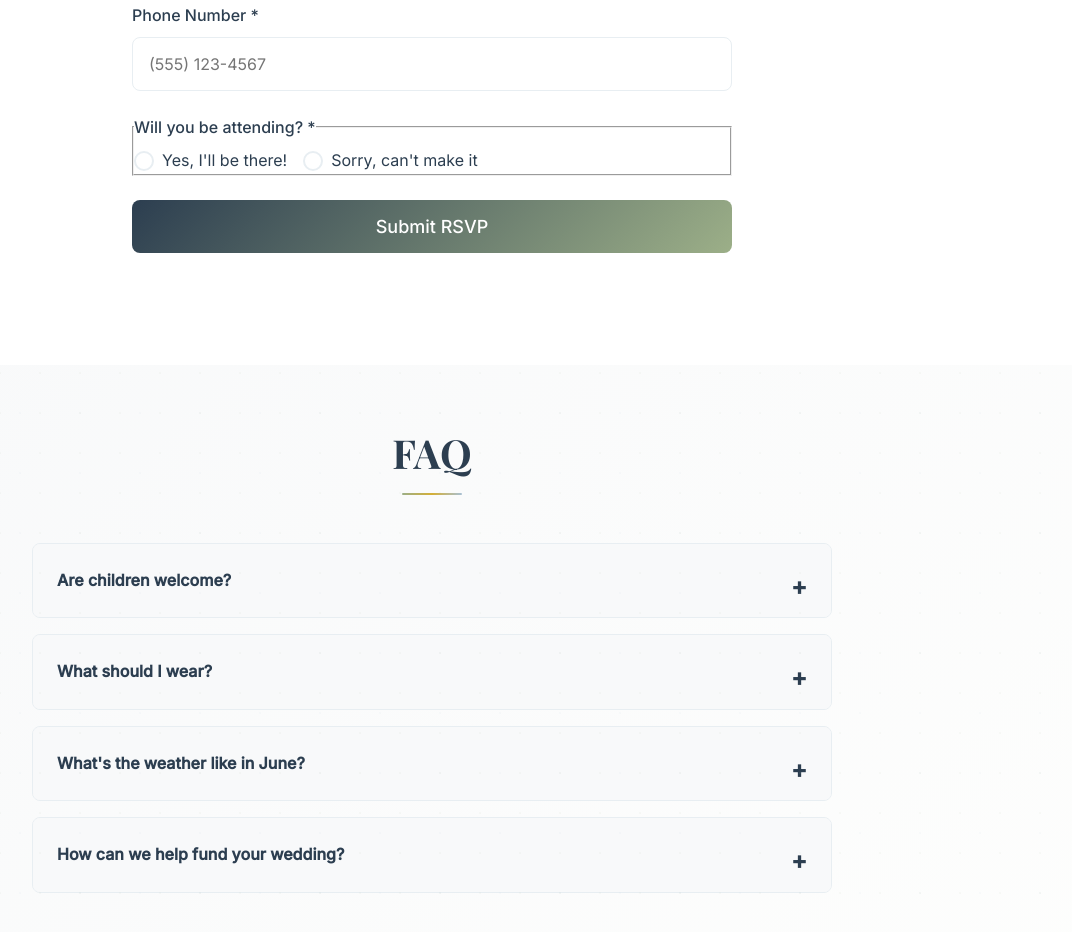
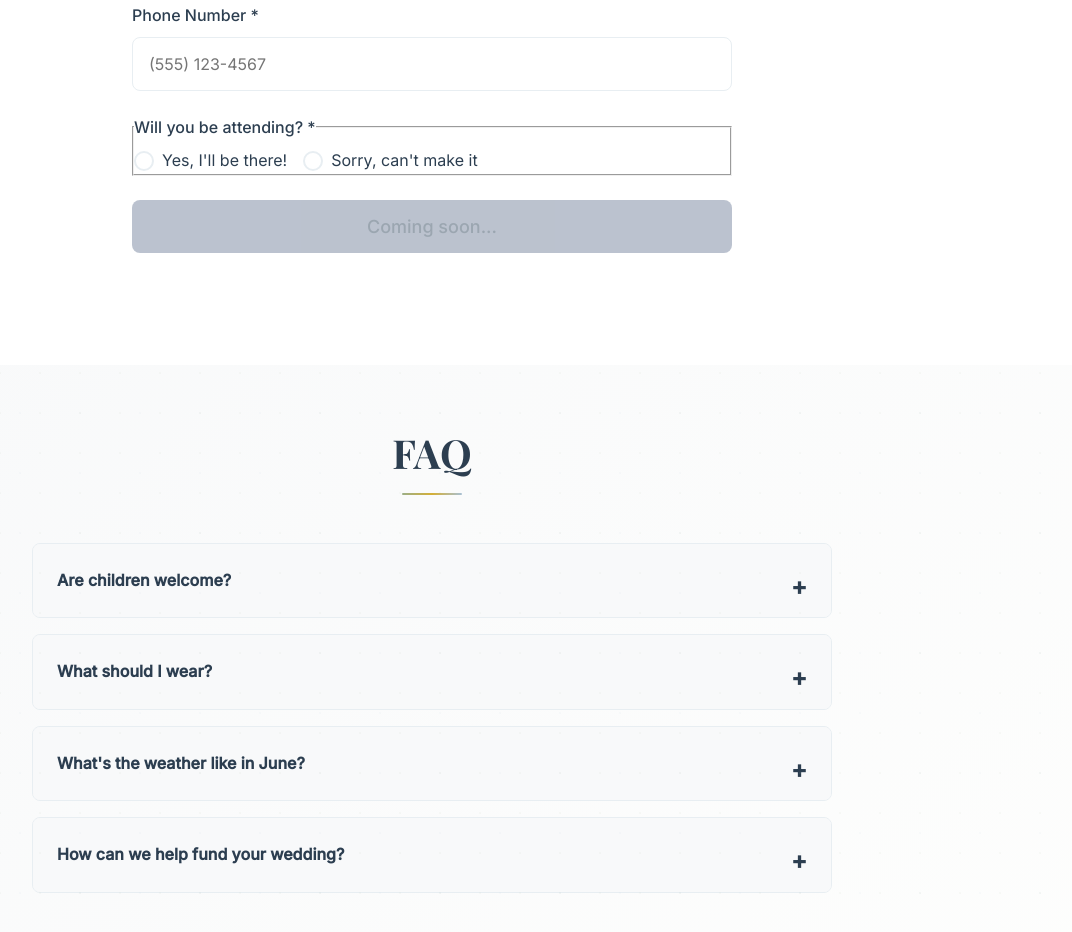
Before and after one commit to paulminhdai/minh-dai-wedding, a plain HTML site: page public/index.html in a window 1280 px wide. Shown: the part 3219-4151 px from the top of the page, without its empty margins (208-1280 px from the left). Drawn offline with nearby package versions, Linux system fonts and the light colour scheme.

Commit message:
Disable RSVP submission and show 'Coming soon' message
- Disabled RSVP submit button with 'Coming soon...' text
- Added CSS styling for disabled button state
- Grayed out appearance with not-allowed cursor
- Button remains visible but non-functional until RSVP system is ready

```diff
--- a/public/index.html
+++ b/public/index.html
@@ -280,14 +280,12 @@
                             <option value="3">3 people</option>
                             <option value="4">4 people</option>
                             <option value="5">5 people</option>
-                            <option value="6">6 people</option>
-                            <option value="7">7 people</option>
-                            <option value="8">8 people</option>
                         </select>
                     </div>
                 </div>
 
-                <button type="submit" class="btn btn--primary form__submit">Submit RSVP</button>
+                <button type="submit" class="btn btn--primary form__submit" disabled>Coming soon...</button>
+                <!-- <button type="submit" class="btn btn--primary form__submit">Submit RSVP</button> -->
                 <div class="form__feedback" aria-live="polite"></div>
             </form>
         </div>
--- a/public/styles.css
+++ b/public/styles.css
@@ -164,6 +164,21 @@ a:hover, a:focus {
   color: white;
   transform: translateY(-2px);
   box-shadow: 0 8px 25px rgba(44, 62, 80, 0.2);
+}
+
+.btn--primary:disabled {
+  background: var(--text-light);
+  color: var(--text-secondary);
+  cursor: not-allowed;
+  transform: none;
+  box-shadow: none;
+  opacity: 0.6;
+}
+
+.btn--primary:disabled:hover {
+  background: var(--text-light);
+  transform: none;
+  box-shadow: none;
 }
 
 .btn:focus {
```
